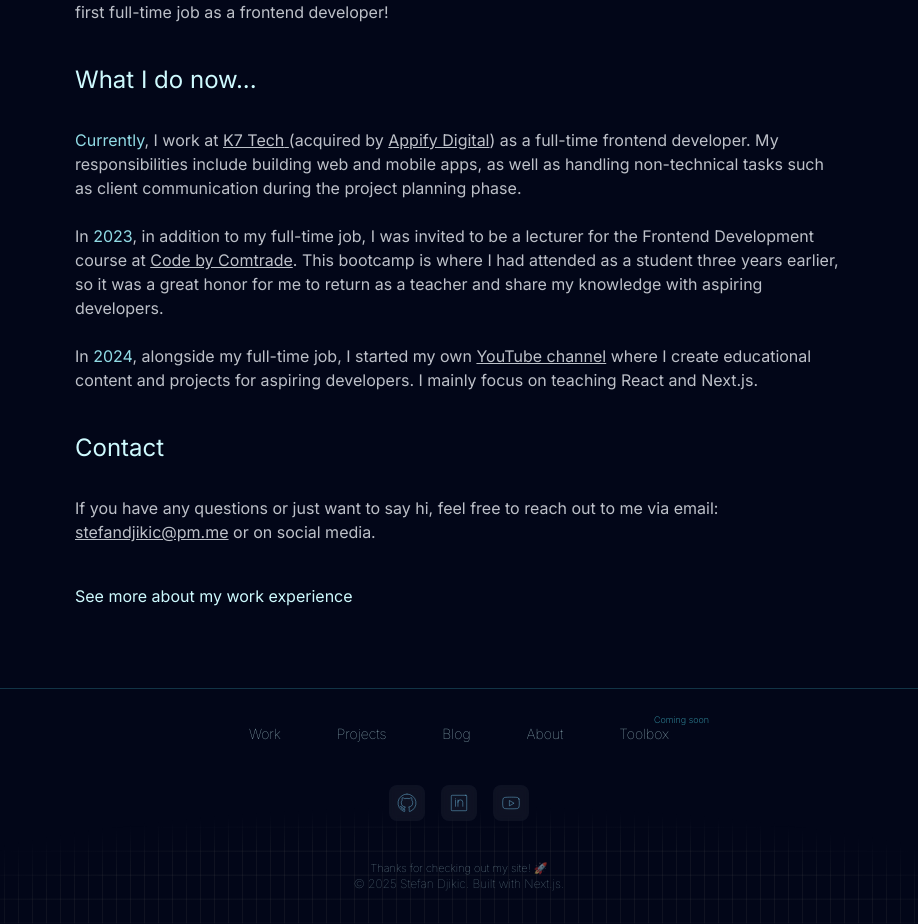
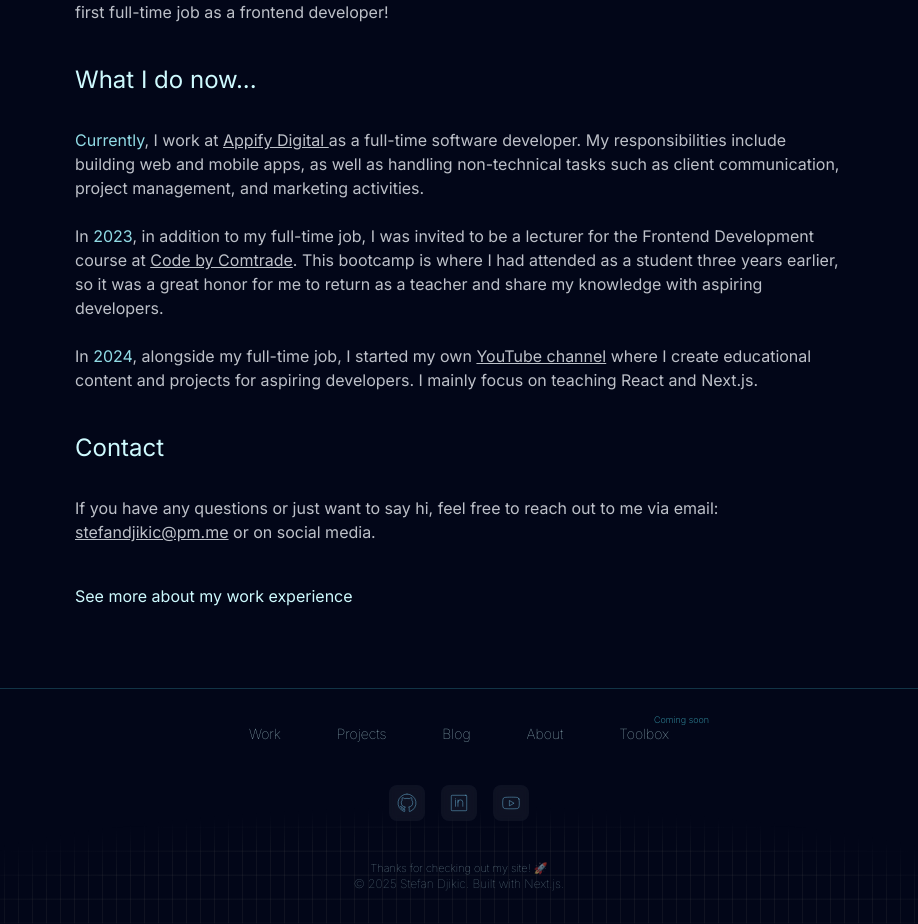
Before and after one commit to stefandjikic/personal-website, a Next.js app: page /about in a window 1280 px wide. Shown: the part 828-1752 px from the top of the page, without its empty margins (181-1099 px from the left). Built offline with nearby package versions, Linux system fonts and the light colour scheme.

Commit message:
Refactor AboutPage content to update current employment details and responsibilities, including a change in job title and enhanced description of tasks.

```diff
--- a/app/about/page.tsx
+++ b/app/about/page.tsx
@@ -61,24 +61,15 @@
           <span className="text-cyan-200/90">Currently</span>, I work at{" "}
           <a
             className="underline"
-            href="https://k7tech.agency/"
-            target="_blank"
-            rel="noreferrer"
-          >
-            K7 Tech{" "}
-          </a>
-          (acquired by{" "}
-          <a
-            className="underline"
             href="https://appify.digital/"
             target="_blank"
             rel="noreferrer"
           >
-            Appify Digital
+            Appify Digital {" "}
           </a>
-          ) as a full-time frontend developer. My responsibilities include
+          as a full-time software developer. My responsibilities include
           building web and mobile apps, as well as handling non-technical tasks
-          such as client communication during the project planning phase.
+          such as client communication, project management, and marketing activities.
         </p>
         <p className="mb-6 text-gray-300/90">
           In <span className="text-cyan-200/90">2023</span>, in addition to my
```
